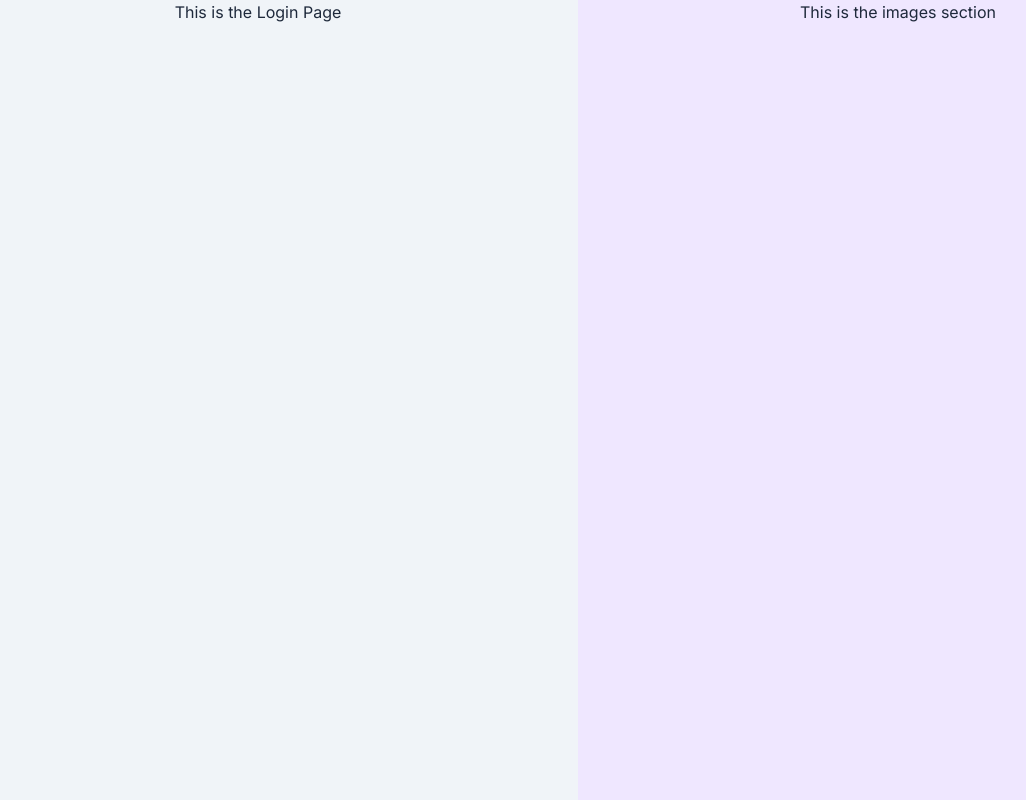
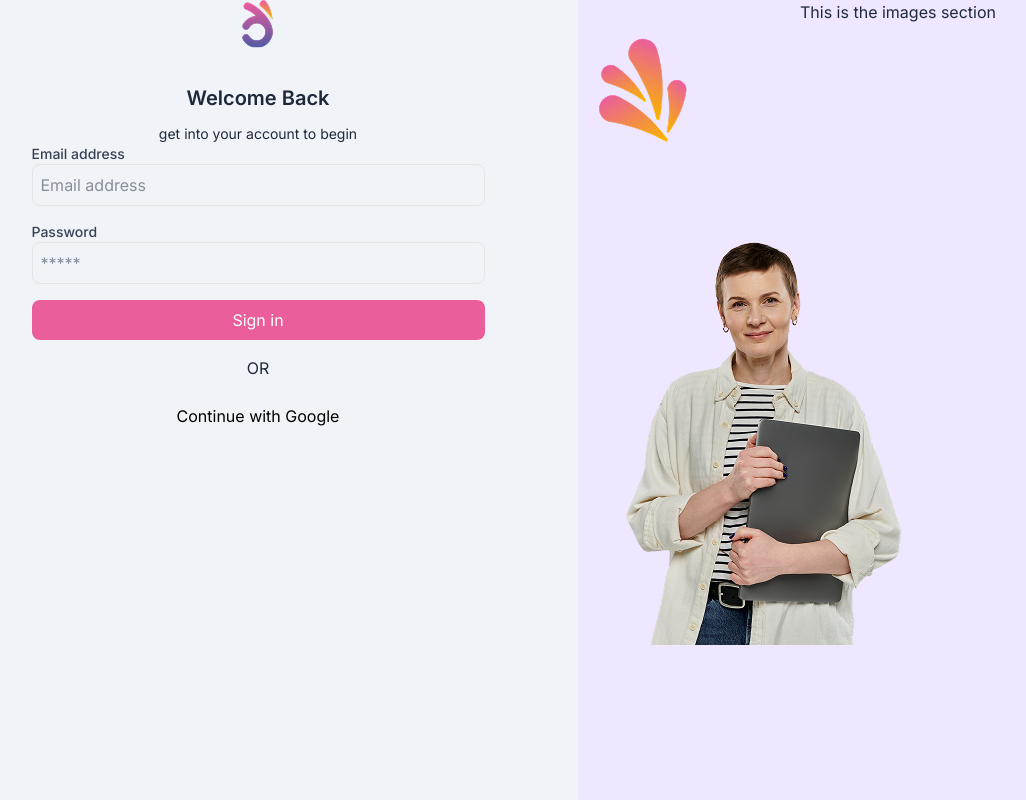
Before and after one commit to Ishmael-a/rgtportal-frontend, a React (Vite) app: page /login in a window 1280 px wide. Shown: the whole page, without its empty margins (62-1088 px from the left). Built offline with nearby package versions, Linux system fonts and the light colour scheme.

Commit message:
Login updated

```diff
--- a/src/index.css
+++ b/src/index.css
@@ -10,6 +10,7 @@ body {
   font-family: "Inter", serif;
   background-color: #F0F4F8;
   color: #1E293B;
+   border-radius: 25px;
 }
 
 :root {
--- a/src/pages/Login.tsx
+++ b/src/pages/Login.tsx
@@ -1,11 +1,64 @@
+import RgtIcon from "../assets/images/RGT TRANSPARENT 1.png"
+import RgtWoman from "../assets/images/envato-labs-image-edit (5) 2.png"
+import RgtIconSmall from "../assets/images/RGT PATTERN 1.png"
+
 const Login = () => {
   return (
     <div className="w-full min-h-screen flex">
-        <div className="w-1/2 text-center items-center h-screen">
-            This is the Login Page
+        <div className="w-1/2 flex flex-col text-center items-center h-screen">
+          <div className="w-[453px]  items-center justify-center  h-screen">
+
+            <div className="flex flex-col items-center justify-center gap-9">
+              <img src= {RgtIcon}></img>
+           <div className=" flex flex-col gap-3">
+           <h2 className="text-xl font-semibold ">Welcome Back</h2>
+           <h5 className="text-sm">get into your account to begin</h5>
+           </div>
+            </div>
+      <form className="space-y-4 gap">
+        <div className="text-left">
+          <label className="block text-sm font-medium text-gray-700">Email address</label>
+          <input
+            type="text"
+            name="Email address"
+            placeholder="Email address"
+            className="border rounded-md w-full p-2"
+          />
+        </div>
+        <div className="text-left">
+          <label className="block text-sm font-medium text-gray-700">Password</label>
+          <input
+            type="password"
+            name="password"
+            placeholder="*****"
+            className="border rounded-md w-full p-2"
+          />
+        </div>
+
+        <button
+          type="submit"
+          className="w-full bg-rgtpink text-white rounded-md py-2 hover:bg-rgtpink"
+        >
+          Sign in
+        </button>
+
+        <h2 >OR </h2>
+        <button
+          type="submit"
+          className="w-full text-black rounded-md py-2 hover:bg-white "
+        >
+         Continue with Google
+        </button>
+      </form>
+      </div>
+
         </div>
         <div className="w-1/2 bg-purpleaccent2 text-center items-center h-screen">
             This is the images section
+         <div className="items-justify-center">
+          <img src= {RgtIconSmall} ></img>
+          <img src ={RgtWoman}></img>
+         </div>
         </div>
     </div>
   )
```
